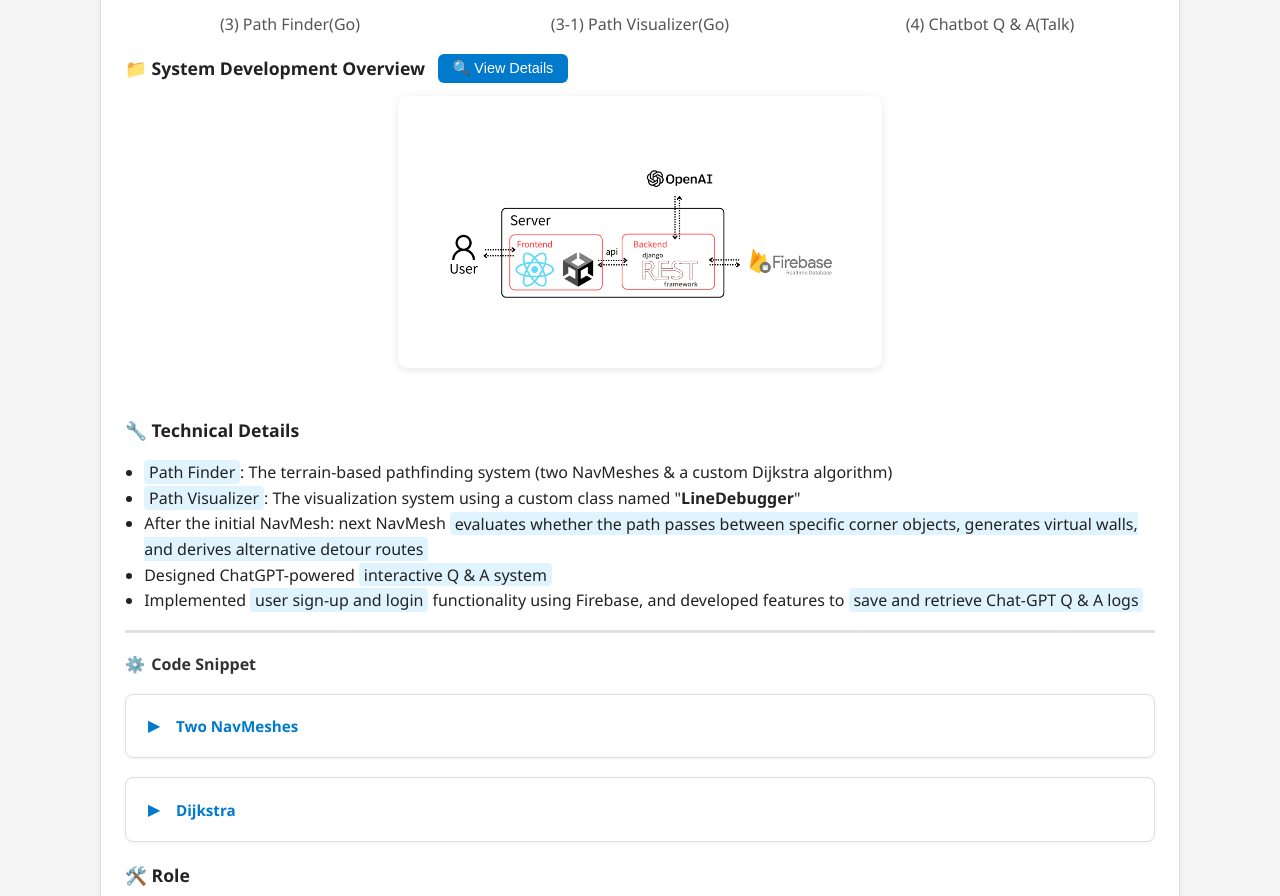
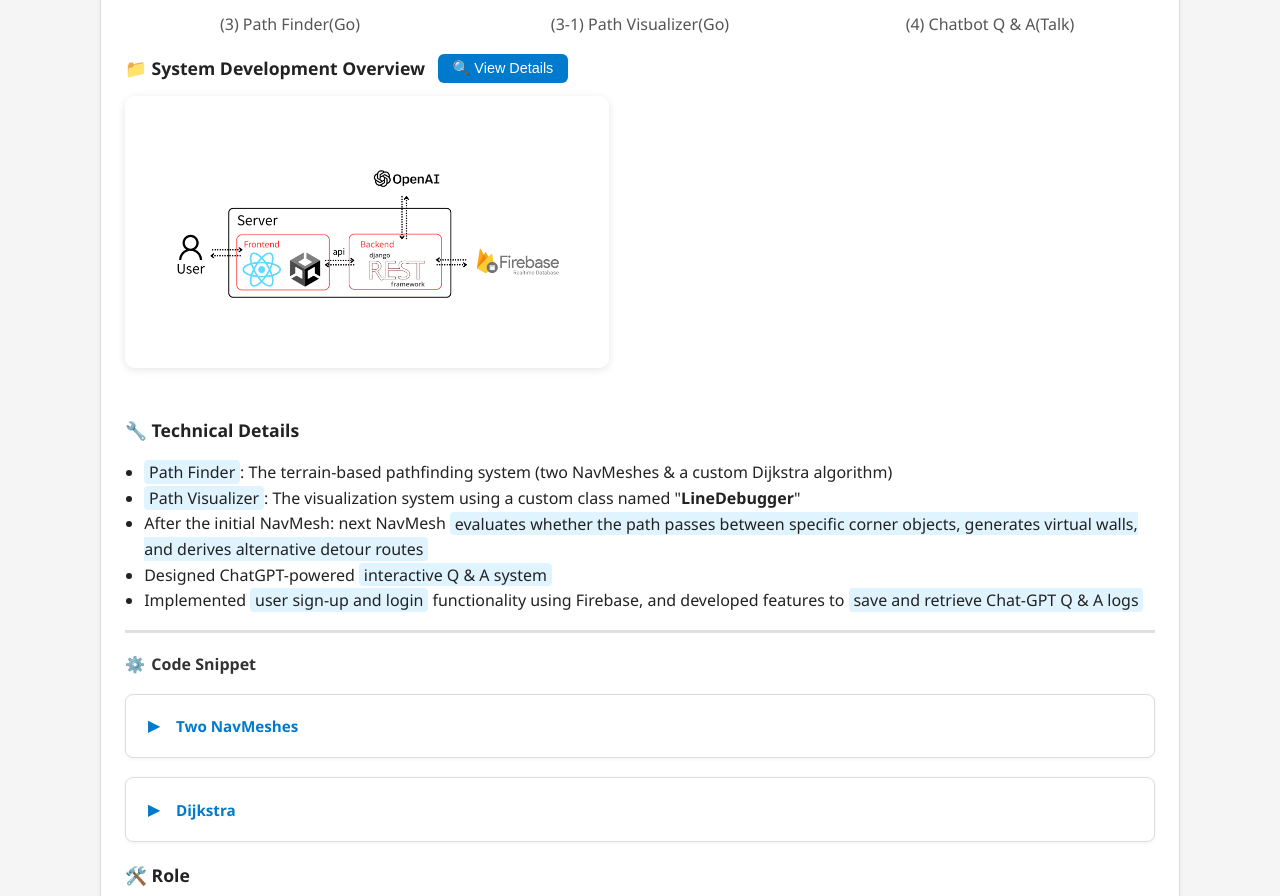
Before and after one commit to jyPark1105/jyPark1105.github.io, a plain HTML site: page index.html in a window 1280 px wide. Shown: the part 3025-3921 px from the top of the page. Drawn offline with Linux system fonts and the light colour scheme.

Commit message:
Update index.html

```diff
--- a/index.html
+++ b/index.html
@@ -902,7 +902,7 @@ while (!glfwWindowShouldClose(window))
             </button>
           </div>
 
-          <div id="system-diagram" class="image-box" style="text-align:left; margin-left: 0;">
+          <div id="system-diagram" class="image-box" style="display:block; text-align:left; margin-left:0;">
             <img src="images/Talk&Go/System_Diagram.png"
                  alt="System Diagram"
                  class="right-img"
```
